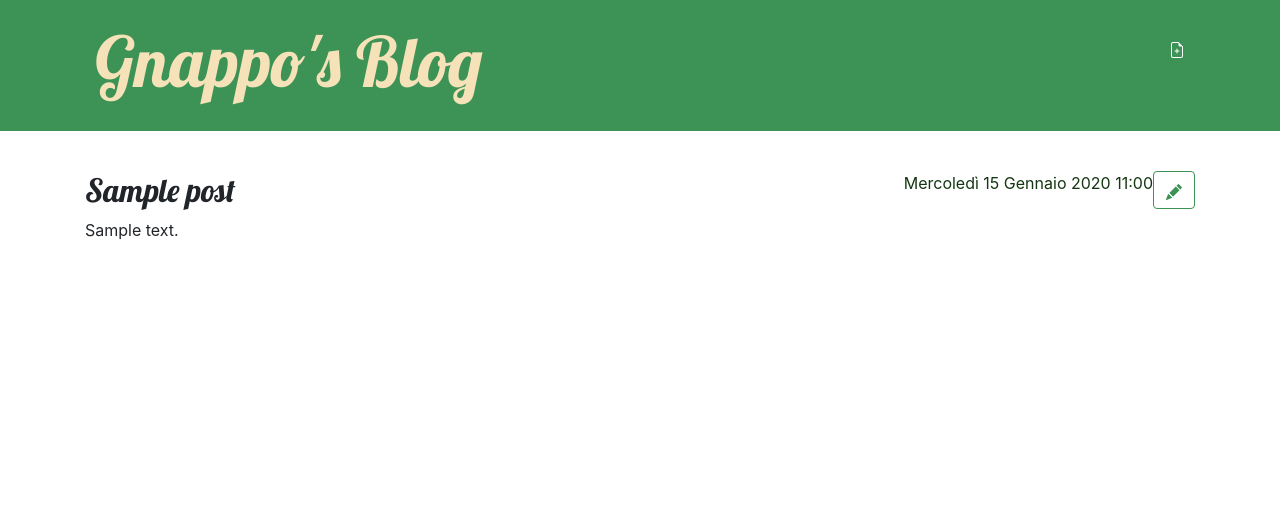
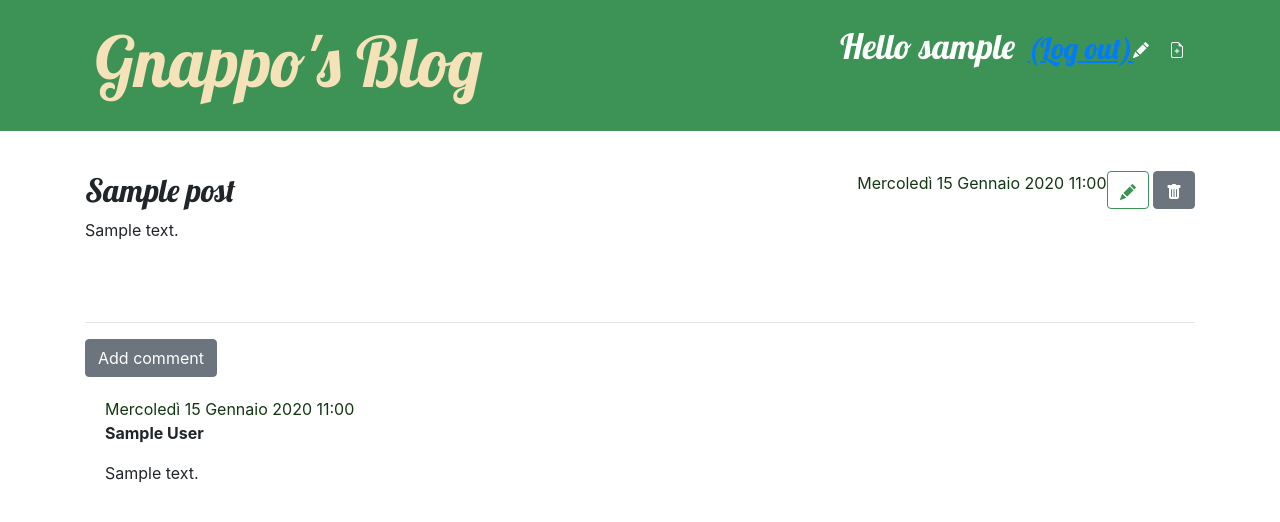
Before and after one commit to lauramancini0709-source/my-first-blog, a Django app: page /post/1/ in a window 1280 px wide. Shown: the top 522 px of the page. Run offline with Django 5.2, Linux system fonts and the light colour scheme; a user stored in the database is signed in; tables that the repository leaves empty hold one stand-in row (values such as "Sample post").

Commit message:
aggiunta gestione commenti e fix logout

```diff
--- a/blog/admin.py
+++ b/blog/admin.py
@@ -1,4 +1,5 @@
 from django.contrib import admin
-from .models import Post
+from .models import Post, Comment
 
 admin.site.register(Post)
+admin.site.register(Comment)
--- a/blog/models.py
+++ b/blog/models.py
@@ -16,3 +16,21 @@ class Post(models.Model):
 
      def __str__(self):
          return self.title
+
+
+class Comment(models.Model):
+    post = models.ForeignKey('blog.Post', on_delete=models.CASCADE, related_name='comments')
+    author = models.CharField(max_length=200)
+    text = models.TextField()
+    created_date = models.DateTimeField(default=timezone.now)
+    approved_comment = models.BooleanField(default=False)
+
+    def approve(self):
+        self.approved_comment = True
+        self.save()
+
+    def __str__(self):
+        return self.text
+
+def approved_comments(self):
+    return self.comments.filter(approved_comment=True)
--- a/blog/static/css/blog.css
+++ b/blog/static/css/blog.css
@@ -68,3 +68,19 @@ h4 {
     color: #FFFFFF;
     background-color: #3d9255;
 }
+
+#logout, #logout a {
+    font-family: 'Lobster', cursive;
+}
+
+small a,
+small a:hover,
+small a:visited {
+    font-size: 20pt;
+    color: #84d787;
+    text-decoration: none;
+}
+
+.comment {
+    margin: 20px 0px 20px 20px;
+}
--- a/blog/templates/blog/base.html
+++ b/blog/templates/blog/base.html
@@ -14,6 +14,22 @@
                     <a href="{% url 'post_new' %}" class="top-menu">
                         {% include './icons/file-earmark-plus.svg' %}
                     </a>
+                    <a href="{% url 'post_draft_list' %}" class="top-menu">
+                        {% include './icons/pencil-fill.svg'%}
+                    </a>
+                    <div id="logout" class="top-menu" style="display: inline-block; margin: 0;">
+                        Hello {{ user.username }}
+                        <form action="{% url 'logout' %}" method="post" style="display: inline; margin-left: 5px;">
+                            {% csrf_token %}
+                            <button type="submit" style="background: none; border: none; padding: 0; color: #007bff; text-decoration: underline; cursor: pointer; font-size: 85%; font-family: inherit;">
+                                (Log out)
+                            </button>
+                        </form>
+                    </div>
+                    {% else %}
+                    <a href="{% url 'login' %}" class="top-menu">
+                        {% include './icons/lock-fill.svg' %}
+                    </a>
                 {% endif %}
                 <h1><a href="/">Gnappo's Blog</a></h1>
             </div>
--- a/blog/templates/blog/post_detail.html
+++ b/blog/templates/blog/post_detail.html
@@ -6,15 +6,46 @@
             {% if user.is_authenticated %}
                 <a class="btn btn-default" href="{% url 'post_edit' pk=post.pk %}">
                     {% include './icons/pencil-fill.svg' %}
-                    </a>
+                </a>
+                <a class="btn btn-secondary" href="{% url 'post_remove' pk=post.pk %}">
+                    {% include './icons/trash-fill.svg' %}
+                </a>
             {% endif %}
         </aside>
         {% if post.published_date %}
-            <time class="date">
+            <div class="date">
                 {{ post.published_date }}
-            </time>
+            </div>
+
+            {% else %}
+            <aside class="actions">
+                <a class="btn btn-secondary" role="button" href="{% url 'post_publish' pk=post.pk %}">Publish</a>
+            </aside>
         {% endif %}
         <h2>{{ post.title }}</h2>
         <p>{{ post.text|linebreaksbr }}</p>
     </article>
+    <hr>
+    <a class="btn btn-secondary" role="button" href="{% url 'add_comment_to_post' pk=post.pk %}">Add comment</a>
+    {% for comment in post.comments.all %}
+        {% if user.is_authenticated or comment.approved_comment %}
+            <div class="comment">
+                <div class="date">
+                    {{ comment.created_date }}
+                    {% if not comment.approved_comment %}
+                        <a class="btn btn-default" href="{% url 'comment_remove' pk=comment.pk %}">
+                            {% include './icons/hand-thumbs-down.svg' %}
+                        </a>
+                        <a class="btn btn-default" href="{% url 'comment_approve' pk=comment.pk %}">
+                            {% include './icons/hand-thumbs-up.svg' %}
+                        </a>
+                    {% endif %}
+                </div>
+                <strong>{{ comment.author }}</strong>
+                <p>{{ comment.text|linebreaks }}</p>
+            </div>
+        {% endif %}
+    {% empty %}
+        <p>No comments here yet :(</p>
+    {% endfor %}
 {% endblock %}
--- a/blog/urls.py
+++ b/blog/urls.py
@@ -6,4 +6,10 @@ urlpatterns = [
     path('post/<int:pk>/', views.post_detail, name='post_detail'),
     path('post/new/', views.post_new, name='post_new'),
     path('post/<int:pk>/edit/', views.post_edit, name='post_edit'),
+    path('drafts/', views.post_draft_list, name='post_draft_list'),
+    path('post/<int:pk>/publish/', views.post_publish, name='post_publish'),
+    path('post/<int:pk>/remove/', views.post_remove, name='post_remove'),
+    path('post/<int:pk>/comment/', views.add_comment_to_post, name='add_comment_to_post'),
+    path('comment/<int:pk>/approve/', views.comment_approve, name='comment_approve'),
+    path('comment/<int:pk>/remove/', views.comment_remove, name='comment_remove'),
     ]
--- a/blog/views.py
+++ b/blog/views.py
@@ -4,6 +4,9 @@ from .models import Post
 from django.shortcuts import render, get_object_or_404
 from .forms import PostForm
 from django.shortcuts import redirect
+from .models import Post, Comment
+from django.contrib.auth.decorators import login_required
+from .forms import PostForm, CommentForm
 
 def post_list(request):
     posts = Post.objects.filter(published_date__lte=timezone.now()).order_by('published_date')
@@ -13,6 +16,7 @@ def post_detail(request, pk):
     post = get_object_or_404(Post, pk=pk)
     return render(request, 'blog/post_detail.html', {'post': post})
 
+@login_required
 def post_new(request):
     if request.method == "POST":
         form = PostForm(request.POST)
@@ -26,6 +30,7 @@ def post_new(request):
         form = PostForm()
     return render(request, 'blog/post_edit.html', {'form': form})
 
+@login_required
 def post_edit(request, pk):
     post = get_object_or_404(Post, pk=pk)
     if request.method == "POST":
@@ -39,3 +44,47 @@ def post_edit(request, pk):
     else:
         form = PostForm(instance=post)
     return render(request, 'blog/post_edit.html', {'form': form})
+
+@login_required
+def post_draft_list(request):
+    posts = Post.objects.filter(published_date__isnull=True).order_by('created_date')
+    return render(request, 'blog/post_draft_list.html', {'posts': posts})
+
+@login_required
+def post_publish(request, pk):
+    post = get_object_or_404(Post, pk=pk)
+    if request.method=='POST':
+        post.publish()
+    return redirect('post_detail', pk=pk)
+
+@login_required
+def post_remove(request, pk):
+    post = get_object_or_404(Post, pk=pk)
+    if request.method=='POST':
+        post.delete()
+    return redirect('post_list')
+
+def add_comment_to_post(request, pk):
+    post = get_object_or_404(Post, pk=pk)
+    if request.method == "POST":
+        form = CommentForm(request.POST)
+        if form.is_valid():
+            comment = form.save(commit=False)
+            comment.post = post
+            comment.save()
+            return redirect('post_detail', pk=post.pk)
+    else:
+        form = CommentForm()
+    return render(request, 'blog/add_comment_to_post.html', {'form': form})
+
+@login_required
+def comment_approve(request, pk):
+    comment = get_object_or_404(Comment, pk=pk)
+    comment.approve()
+    return redirect('post_detail', pk=comment.post.pk)
+
+@login_required
+def comment_remove(request, pk):
+    comment = get_object_or_404(Comment, pk=pk)
+    comment.delete()
+    return redirect('post_detail', pk=comment.post.pk)
--- a/mysite/settings.py
+++ b/mysite/settings.py
@@ -123,3 +123,5 @@ STATIC_ROOT = BASE_DIR / 'static'
 # https://docs.djangoproject.com/en/5.2/ref/settings/#default-auto-field
 
 DEFAULT_AUTO_FIELD = 'django.db.models.BigAutoField'
+
+LOGIN_REDIRECT_URL = '/'
--- a/mysite/urls.py
+++ b/mysite/urls.py
@@ -14,10 +14,14 @@ Including another URLconf
     1. Import the include() function: from django.urls import include, path
     2. Add a URL to urlpatterns:  path('blog/', include('blog.urls'))
 """
+from django.urls import path, include
 from django.contrib import admin
-from django.urls import path, include
+
+from django.contrib.auth import views
 
 urlpatterns = [
     path('admin/', admin.site.urls),
+    path('accounts/login/', views.LoginView.as_view(), name='login'),
+    path('accounts/logout/', views.LogoutView.as_view(next_page='/'), name='logout'),
     path('', include('blog.urls')),
 ]
```
Also changed, not shown: blog/forms.py (+7 -1 lines), blog/templates/blog/add_comment_to_post.html (added, +9 -0 lines), blog/templates/blog/post_draft_list.html (added, +11 -0 lines), blog/templates/blog/post_list.html (+7 -6 lines), blog/templates/registration/login.html (added, +24 -0 lines), blog/migrations/0002_comment.py (added), blog/templates/blog/icons/lock-fill.svg (added), blog/templates/blog/icons/trash-fill.svg (added).
